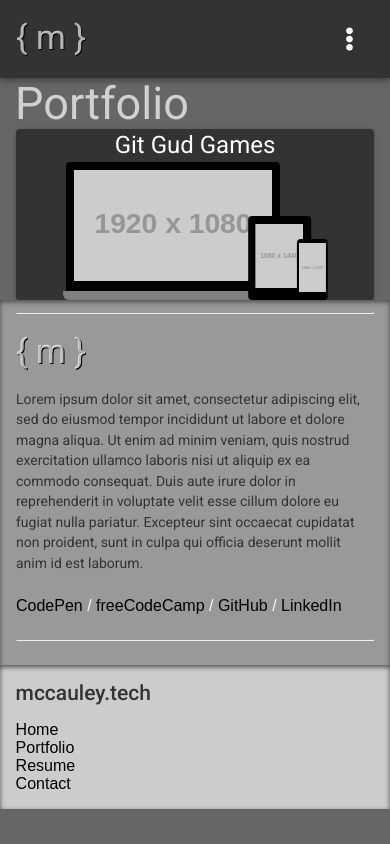
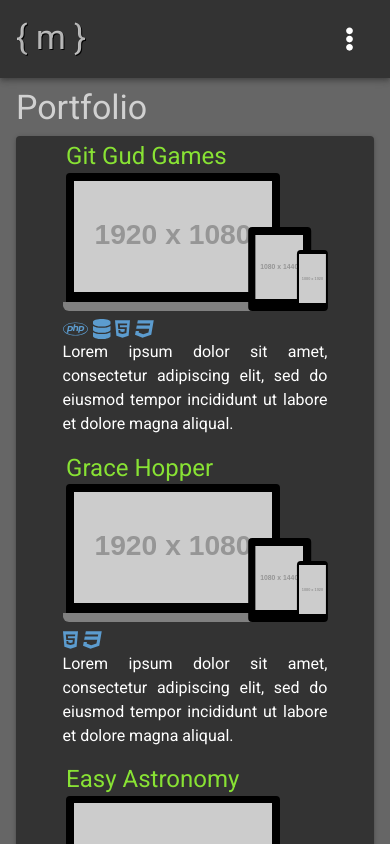
Before and after one commit to cdmccauley/cdmccauley.github.io, a React (Create React App) app: page /portfolio in a window 390 px wide. Shown: the top 844 px of the page. Built offline with nearby package versions, Linux system fonts and the light colour scheme.

Commit message:
have a working portfolio layout, added some media queries, set up resume and contact to redirect to mccauley.tech, ready to merge after making screenshots and writing descriptions for projects

```diff
--- a/src/App.js
+++ b/src/App.js
@@ -15,7 +15,7 @@
 import NotFound from './NotFound.js';
 
 // react-router-dom imports
-import { Route, Switch as RouterSwitch } from 'react-router-dom';
+import { Route, Switch as RouterSwitch, Redirect } from 'react-router-dom';
 
 class App extends Component {
 
@@ -43,6 +43,8 @@
         <RouterSwitch>
           <Route exact path='/' component={ Landing } />
           <Route path='/portfolio' component={ Portfolio } />
+          <Route path='/resume' component={() => window.location = 'https://mccauley.tech/resume'} />
+          <Route path='/contact' component={() => window.location = 'https://mccauley.tech/contact'} />
           <Route component={ NotFound } />
         </RouterSwitch>
         <Footer />
--- a/src/Footer.css
+++ b/src/Footer.css
@@ -5,8 +5,7 @@
 }
 
 #about-me {
-  margin: auto;
-  padding: 0 16px 16px 16px; /* todo: make responsive (24px @ 768, ...) */
+  padding: 0 16px 16px 16px;
 }
 
 #footer-logo {
@@ -21,7 +20,7 @@
 
 #site-nav {
   background-color: #ccc;
-  padding: 4vw;
+  padding: 16px;
   box-shadow: inset 0 2px 5px 0 #4a4a4a;
 }
 
@@ -38,3 +37,15 @@
   padding-left: 0;
   margin-bottom: 0;
 }
+
+@media screen and (min-width: 769px) {
+
+  #about-me {
+    padding: 6px 15vw 16px 15vw;
+  }
+
+  #site-nav {
+    padding: 16px 15vw;
+  }
+
+}
--- a/src/Footer.js
+++ b/src/Footer.js
@@ -18,7 +18,7 @@
           <hr />
           <Typography id="footer-logo" variant="display1">{ "\{ m \}" }</Typography>
           <Typography>
-            Lorem ipsum dolor sit amet, consectetur adipiscing elit, sed do eiusmod tempor incididunt ut labore et dolore magna aliqua. Ut enim ad minim veniam, quis nostrud exercitation ullamco laboris nisi ut aliquip ex ea commodo consequat. Duis aute irure dolor in reprehenderit in voluptate velit esse cillum dolore eu fugiat nulla pariatur. Excepteur sint occaecat cupidatat non proident, sunt in culpa qui officia deserunt mollit anim id est laborum.
+            Chris McCauley is a software developer available for hire that lives and studies in the Davis and Salt Lake counties of northern Utah, USA.
           </Typography>
           <div id="social-nav">
             <a href="https://codepen.io/cdmccauley/" target="_blank" rel="noopener noreferrer">CodePen</a>
@@ -36,8 +36,10 @@
           <ul>
             <li><Link to="/">Home</Link></li>
             <li><Link to="/portfolio">Portfolio</Link></li>
-            <li><Link to="/resume">Resume</Link></li>
-            <li><Link to="/contact">Contact</Link></li>
+            <li><a href="https://mccauley.tech/resume" target="_blank" rel="noopener noreferrer">Resume</a></li>
+            <li><a href="https://mccauley.tech/contact" target="_blank" rel="noopener noreferrer">Contact</a></li>
+            {/* <li><Link to="/resume">Resume</Link></li>
+            <li><Link to="/contact">Contact</Link></li> */}
           </ul>
         </div>
       </div>
--- a/src/Header.css
+++ b/src/Header.css
@@ -20,3 +20,11 @@
 #no-rule {
   color: #333;
 }
+
+@media screen and (min-width: 769px) {
+
+  #toolbar {
+    padding-left: 15vw !important;
+  }
+
+}
--- a/src/Header.js
+++ b/src/Header.js
@@ -52,7 +52,7 @@
 
     return (
       <AppBar position="static">
-        <Toolbar>
+        <Toolbar id="toolbar">
           <Typography id="title-typography" variant="display1">{ "\{ m \}" }</Typography>
           <IconButton aria-owns={open ? 'menu-appbar' : null } aria-haspopup="true"
             onClick={this.handleMenu}>
@@ -75,17 +75,21 @@
               </MenuItem>
             </Link>
 
-            <Link to='/resume'>
+            {/* <Link to='/resume'> */}
+            <a href="https://mccauley.tech/resume" target="_blank" rel="noopener noreferrer">
               <MenuItem onClick={this.handleClose} id='menu-resume'>
                 <Typography variant="subheading">Resume</Typography>
               </MenuItem>
-            </Link>
+            </a>
+            {/* </Link> */}
 
-            <Link to='/contact'>
+            {/* <Link to='/contact'> */}
+            <a href="https://mccauley.tech/contact" target="_blank" rel="noopener noreferrer">
               <MenuItem onClick={this.handleClose} id='menu-contact'>
                 <Typography variant="subheading">Contact</Typography>
               </MenuItem>
-            </Link>
+            </a>
+            {/* </Link> */}
 
             <hr />
 
--- a/src/Landing.css
+++ b/src/Landing.css
@@ -1,6 +1,5 @@
 #landing {
-  width: 92%;
-  margin: 1em auto 2em auto;
+  padding: 16px;
 }
 
 #landing #paper {
@@ -15,6 +14,7 @@
   margin: 0 .5em 0 0;
   width: 100px;
   height: 100px;
+  flex-shrink: 0;
 }
 
 #landing-name {
@@ -44,4 +44,17 @@
 #landing .icon-style {
   color: white;
   margin-right: .25em;
+  font-size: 1.25em;
 }
+
+@media screen and (min-width: 769px) {
+
+  #landing {
+    padding: 32px 15vw 32px 15vw;
+  }
+
+  #landing #paper {
+    float: left;
+  }
+
+}
--- a/src/Landing.js
+++ b/src/Landing.js
@@ -40,7 +40,7 @@
           </div>
         </Paper>
         <Typography id="intro">
-          Lorem ipsum dolor sit amet, consectetur adipiscing elit, sed do eiusmod tempor incididunt ut labore et dolore magna aliqua. Ut enim ad minim veniam, quis nostrud exercitation ullamco laboris nisi ut aliquip ex ea commodo consequat. Duis aute irure dolor in reprehenderit in voluptate velit esse cillum dolore eu fugiat nulla pariatur. Excepteur sint occaecat cupidatat non proident, sunt in culpa qui officia deserunt mollit anim id est laborum.
+          Lifelong tech enthusiast and recent graduate from Davis Technical College's Information Technology program with an emphasis in Software Development. I have experience developing with Java, C#, PHP, HTML, CSS, and MySQL, for Linux, Windows, and Android. I have also spent time learning JavaScript, ES6, TypeScript, JQuery, React, Node, Angular, and Ruby and have earned certifications from CompTIA, Microsoft, and NDG. Please, have a look around to learn about me and my studies. Feel free to contact me with any questions.
         </Typography>
       </div>
 
--- a/src/Portfolio.css
+++ b/src/Portfolio.css
@@ -0,0 +1,14 @@
+#portfolio {
+  padding: 0 16px 16px 16px;
+}
+
+@media screen and (min-width: 769px) {
+  #portfolio {
+    padding: 0 15vw 5vw 15vw;
+  }
+
+  .keyboard {
+    width: 114% !important;
+    transform: translateX(-6%) !important;
+  }
+}
--- a/src/Portfolio.js
+++ b/src/Portfolio.js
@@ -6,19 +6,48 @@
 import Typography from '@material-ui/core/Typography';
 import Paper from '@material-ui/core/Paper';
 
+// fontawesome imports
+import { library } from '@fortawesome/fontawesome-svg-core';
+import { FontAwesomeIcon } from '@fortawesome/react-fontawesome';
+import { faHtml5, faCss3, faPhp } from '@fortawesome/free-brands-svg-icons';
+import { faDatabase } from '@fortawesome/free-solid-svg-icons';
+
+library.add(faHtml5, faCss3, faPhp, faDatabase);
+
 class Portfolio extends Component {
 
   render() {
     return (
 
-      <div id="portfolio" style={{ padding: '0 16px'}}>
-        <Typography variant="display2">Portfolio</Typography>
-        <Paper>
-          <Typography variant="headline" align="center">Git Gud Games</Typography>
+      <div id="portfolio">
+        <Typography variant="display1" style={{ margin: '.25em 0' }}>Portfolio</Typography>
+        <Paper style={{ padding: '.25em 0'}}>
           <Mockup
-            laptopUri={'http://via.placeholder.com/1920x1080/fff/000?text=laptop'}
-            tabletUri={'http://via.placeholder.com/1080x1440/fff/000?text=tablet'}
-            phoneUri={'http://via.placeholder.com/1080x1920/fff/000?text=phone'}
+            projectTitle={'Git Gud Games'}
+            projectTech={[faPhp, faDatabase, faHtml5, faCss3]}
+            projectDescription={`Lorem ipsum dolor sit amet, consectetur adipiscing elit,
+              sed do eiusmod tempor incididunt ut labore et dolore magna aliqual.`}
+            laptopUri={'http://via.placeholder.com/1920x1080/fff/000'}
+            tabletUri={'http://via.placeholder.com/1080x1440/fff/000'}
+            phoneUri={'http://via.placeholder.com/1080x1920/fff/000'}
+          />
+          <Mockup
+            projectTitle={'Grace Hopper'}
+            projectTech={[faHtml5, faCss3]}
+            projectDescription={`Lorem ipsum dolor sit amet, consectetur adipiscing elit,
+              sed do eiusmod tempor incididunt ut labore et dolore magna aliqual.`}
+            laptopUri={'http://via.placeholder.com/1920x1080/fff/000'}
+            tabletUri={'http://via.placeholder.com/1080x1440/fff/000'}
+            phoneUri={'http://via.placeholder.com/1080x1920/fff/000'}
+          />
+          <Mockup
+            projectTitle={'Easy Astronomy'}
+            projectTech={[faHtml5, faCss3]}
+            projectDescription={`Lorem ipsum dolor sit amet, consectetur adipiscing elit,
+              sed do eiusmod tempor incididunt ut labore et dolore magna aliqual.`}
+            laptopUri={'http://via.placeholder.com/1920x1080/fff/000'}
+            tabletUri={'http://via.placeholder.com/1080x1440/fff/000'}
+            phoneUri={'http://via.placeholder.com/1080x1920/fff/000'}
           />
         </Paper>
       </div>
@@ -29,10 +58,20 @@
 
 const Mockup = (props) => {
   // deconstruct props for mockup images uri
-  const { laptopUri, tabletUri, phoneUri } = props;
+  const { projectTitle, projectTech, projectDescription, laptopUri, tabletUri, phoneUri } = props;
+
+  // creates an array of icon elements
+  const iconBar = projectTech.map((techIcon) => {
+    return <FontAwesomeIcon key={ techIcon.iconName } icon={ techIcon } style={{ color: '#5c9ccf', marginRight: '.25em', fontSize: '1.25em'}} />;
+  });
 
   // divs create device frames to display screenshots of browsers displaying live sites
   return (
+    <div>
+      <Typography style={{
+        marginLeft: '14%',
+        color: '#88e234' }} variant="headline">{ projectTitle }</Typography>
+
       <div style={{
           display: 'flex',
           alignItems: 'flex-end', }}>
@@ -46,12 +85,12 @@
           borderRadius: '1vw'}}>
 
           {/* laptop screen */}
-        <img src={ laptopUri } style={{ width: '100%' }}/>
+          <img src={ laptopUri } style={{ width: '100%' }} alt={`${projectTitle} as displayed on a laptop`}/>
 
           {/* laptop keyboard */}
-        <div style={{
+          <div className='keyboard' style={{
             backgroundColor: 'gray',
-          width: '110%',
+            width: '111%',
             height: '2.25vw',
             marginTop: '1.5vw',
             transform: 'translateX(-5%)',
@@ -70,7 +109,7 @@
           borderRadius: '1vw' }}>
 
           {/* tablet screen */}
-        <img src={ tabletUri } style={{ width: '100%' }}/>
+          <img src={ tabletUri } style={{ width: '100%' }} alt={`${projectTitle} as displayed on a tablet`}/>
 
         </div>
 
@@ -83,9 +122,16 @@
           borderRadius: '1vw'}}>
 
           {/* phone screen */}
-        <img src={ phoneUri } style={{ width: '100%' }}/>
+          <img src={ phoneUri } style={{ width: '100%' }} alt={`${projectTitle} as displayed on a smartphone`} />
 
         </div>
+
+      </div>
+
+      {/* icon bar */}
+      <div style={{ margin: '.5em 0 0 13%' }}>{ iconBar }</div>
+
+      <Typography variant="subheading" align={'justify'} style={{ margin: '0 13% 4vw 13%'}}>{ projectDescription }</Typography>
 
     </div>
   );
```
Lines whose indentation alone changed are shown as unchanged.
